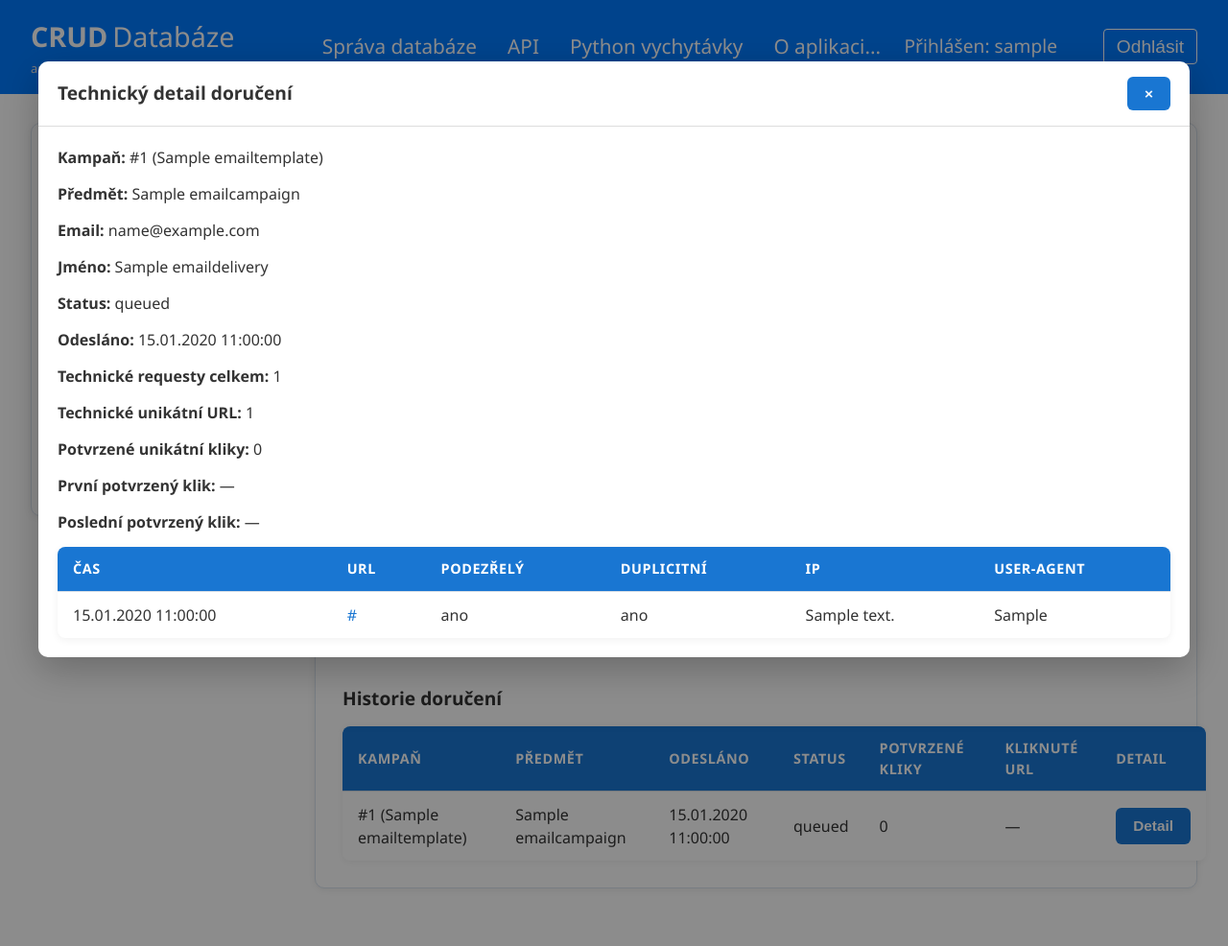
After one commit to HonzaVanek/evidence_webapp, a Django app: page /pojistenci/vychytavky/rozesilac/kontakty/1/ in a window 1280 px wide, after a click on "Detail". The commit adds this page. Shown: the whole page at 96% size. Run offline with Django 4.2, Linux system fonts and the light colour scheme; a user stored in the database is signed in; tables that the repository leaves empty hold one stand-in row (values such as "Sample post").

Commit message:
statistiky na kontaktech + možnost duplikovat šablonu + chybová hláška při pokusu smazat šablonu, která ale je již použitá v nějaké kampani

```diff
--- /dev/null
+++ b/pojistenci/templates/pojistenci/rozesilac/contact_detail.html
@@ -0,0 +1,295 @@
+{% extends "pojistenci/rozesilac/base_rozesilac.html" %}
+
+{% block title %}Rozesílač | Statistiky kontaktu{% endblock title %}
+
+{% block rozesilac_content %}
+<h2>Statistiky kontaktu</h2>
+
+<p>
+  <a href="{% url 'rozesilac_contacts' %}">← Zpět na kontakty</a>
+  |
+  <a href="{% url 'rozesilac_contact_edit' contact.id %}">Upravit kontakt</a>
+</p>
+
+<div class="template-form-row">
+  <p><strong>Jméno:</strong> {{ contact.name }}</p>
+  <p><strong>Oslovení:</strong> {{ contact.salutation|default:"—" }}</p>
+  <p><strong>Email:</strong> {{ contact.email }}</p>
+  <p><strong>Aktivní:</strong> {% if contact.is_active %}Ano{% else %}Ne{% endif %}</p>
+</div>
+
+<div class="template-form-row">
+  <p><strong>Skupiny:</strong>
+    {% for g in contact.groups.all %}
+      <span class="contact-group-badge">{{ g.name }}</span>
+    {% empty %}
+      <span class="muted">—</span>
+    {% endfor %}
+  </p>
+</div>
+
+<div class="template-form-row">
+  <p><strong>Počet doručení:</strong> {{ total_deliveries }}</p>
+  <p><strong>Úspěšně odesláno:</strong> {{ sent_deliveries }}</p>
+  <p><strong>Chybných doručení:</strong> {{ failed_deliveries }}</p>
+</div>
+
+<div class="template-form-row">
+  <p><strong>Kampaně s potvrzeným klikem:</strong> {{ clicked_campaigns_count }}</p>
+  <p><strong>Potvrzené unikátní kliky celkem:</strong> {{ confirmed_unique_click_count_total }}</p>
+  <p><strong>Poslední potvrzený klik:</strong>
+    {% if last_human_click_at %}
+      {{ last_human_click_at|date:"d.m.Y H:i:s" }}
+    {% else %}
+      —
+    {% endif %}
+  </p>
+</div>
+
+<style>
+  .click-modal-overlay {
+    display: none;
+    position: fixed;
+    inset: 0;
+    background: rgba(0, 0, 0, 0.45);
+    z-index: 9999;
+    padding: 24px;
+    overflow-y: auto;
+  }
+
+  .click-modal-window {
+    background: #fff;
+    max-width: 1200px;
+    margin: 40px auto;
+    border-radius: 10px;
+    box-shadow: 0 12px 40px rgba(0, 0, 0, 0.25);
+    overflow: hidden;
+  }
+
+  .click-modal-header {
+    display: flex;
+    justify-content: space-between;
+    align-items: center;
+    padding: 16px 20px;
+    border-bottom: 1px solid #ddd;
+  }
+
+  .click-modal-header h3 {
+    margin: 0;
+  }
+
+  .click-modal-close {
+    border: none;
+    background: transparent;
+    font-size: 28px;
+    line-height: 1;
+    cursor: pointer;
+  }
+
+  .click-modal-body {
+    padding: 20px;
+  }
+
+  .detail-btn {
+    padding: 6px 10px;
+    border: none;
+    border-radius: 6px;
+    cursor: pointer;
+  }
+</style>
+
+<h3>Historie doručení</h3>
+
+{% if deliveries %}
+  <table class="table">
+    <thead>
+      <tr>
+        <th>Kampaň</th>
+        <th>Předmět</th>
+        <th>Odesláno</th>
+        <th>Status</th>
+        <th>Potvrzené kliky</th>
+        <th>Kliknuté URL</th>
+        <th>Detail</th>
+      </tr>
+    </thead>
+    <tbody>
+      {% for d in deliveries %}
+        <tr>
+          <td>
+            #{{ d.campaign.id }}
+            {% if d.campaign.template %}
+              ({{ d.campaign.template.name }})
+            {% endif %}
+          </td>
+          <td>{{ d.campaign.subject }}</td>
+          <td>
+            {% if d.sent_at %}
+              {{ d.sent_at|date:"d.m.Y H:i:s" }}
+            {% else %}
+              —
+            {% endif %}
+          </td>
+          <td>{{ d.status }}</td>
+          <td>{{ d.confirmed_unique_click_count_for_ui }}</td>
+          <td>
+            {% if d.clicked_urls_for_ui %}
+              <ul style="margin: 0; padding-left: 18px;">
+                {% for url in d.clicked_urls_for_ui %}
+                  <li style="margin-bottom: 4px; word-break: break-word;">
+                    <a href="{{ url }}" target="_blank" rel="noopener">{{ url }}</a>
+                  </li>
+                {% endfor %}
+              </ul>
+            {% else %}
+              —
+            {% endif %}
+          </td>
+          <td>
+            {% if d.click_events.all %}
+              <button
+                type="button"
+                class="detail-btn"
+                onclick="openClickModal('click-modal-{{ d.id }}')"
+              >
+                Detail
+              </button>
+            {% else %}
+              —
+            {% endif %}
+          </td>
+        </tr>
+      {% endfor %}
+    </tbody>
+  </table>
+
+  {% for d in deliveries %}
+    <div
+      id="click-modal-{{ d.id }}"
+      class="click-modal-overlay"
+      onclick="closeClickModalOnOverlay(event, 'click-modal-{{ d.id }}')"
+    >
+      <div class="click-modal-window">
+        <div class="click-modal-header">
+          <h3>Technický detail doručení</h3>
+          <button
+            type="button"
+            class="click-modal-close"
+            onclick="closeClickModal('click-modal-{{ d.id }}')"
+          >×</button>
+        </div>
+
+        <div class="click-modal-body">
+          <p>
+            <strong>Kampaň:</strong>
+            #{{ d.campaign.id }}
+            {% if d.campaign.template %}
+              ({{ d.campaign.template.name }})
+            {% endif %}
+          </p>
+          <p><strong>Předmět:</strong> {{ d.campaign.subject }}</p>
+          <p><strong>Email:</strong> {{ d.to_email }}</p>
+          <p><strong>Jméno:</strong> {{ d.to_name|default:"-" }}</p>
+          <p><strong>Status:</strong> {{ d.status }}</p>
+          <p><strong>Odesláno:</strong>
+            {% if d.sent_at %}
+              {{ d.sent_at|date:"d.m.Y H:i:s" }}
+            {% else %}
+              —
+            {% endif %}
+          </p>
+          <p><strong>Technické requesty celkem:</strong> {{ d.click_count }}</p>
+          <p><strong>Technické unikátní URL:</strong> {{ d.unique_click_count }}</p>
+          <p><strong>Potvrzené unikátní kliky:</strong> {{ d.confirmed_unique_click_count_for_ui }}</p>
+          <p><strong>První potvrzený klik:</strong>
+            {% if d.first_human_click_at_for_ui %}
+              {{ d.first_human_click_at_for_ui|date:"d.m.Y H:i:s" }}
+            {% else %}
+              —
+            {% endif %}
+          </p>
+          <p><strong>Poslední potvrzený klik:</strong>
+            {% if d.last_human_click_at_for_ui %}
+              {{ d.last_human_click_at_for_ui|date:"d.m.Y H:i:s" }}
+            {% else %}
+              —
+            {% endif %}
+          </p>
+
+          {% if d.click_events.all %}
+            <table class="table" style="margin-top: 10px;">
+              <thead>
+                <tr>
+                  <th>Čas</th>
+                  <th>URL</th>
+                  <th>Podezřelý</th>
+                  <th>Duplicitní</th>
+                  <th>IP</th>
+                  <th>User-Agent</th>
+                </tr>
+              </thead>
+              <tbody>
+                {% for e in d.click_events.all %}
+                  <tr>
+                    <td>{{ e.created_at|date:"d.m.Y H:i:s" }}</td>
+                    <td style="word-break: break-word;">
+                      <a href="{{ e.original_url }}" target="_blank" rel="noopener">
+                        {{ e.original_url }}
+                      </a>
+                    </td>
+                    <td>{% if e.is_suspected_bot %}ano{% else %}ne{% endif %}</td>
+                    <td>{% if e.is_duplicate %}ano{% else %}ne{% endif %}</td>
+                    <td>{{ e.ip_address|default:"—" }}</td>
+                    <td style="word-break: break-word;">{{ e.user_agent|default:"—" }}</td>
+                  </tr>
+                {% empty %}
+                  <tr>
+                    <td colspan="6">Žádné klik eventy.</td>
+                  </tr>
+                {% endfor %}
+              </tbody>
+            </table>
+          {% else %}
+            <p>Žádné klik eventy.</p>
+          {% endif %}
+        </div>
+      </div>
+    </div>
+  {% endfor %}
+
+  <script>
+    function openClickModal(id) {
+      const modal = document.getElementById(id);
+      if (modal) {
+        modal.style.display = 'block';
+        document.body.style.overflow = 'hidden';
+      }
+    }
+
+    function closeClickModal(id) {
+      const modal = document.getElementById(id);
+      if (modal) {
+        modal.style.display = 'none';
+        document.body.style.overflow = '';
+      }
+    }
+
+    function closeClickModalOnOverlay(event, id) {
+      if (event.target.id === id) {
+        closeClickModal(id);
+      }
+    }
+
+    document.addEventListener('keydown', function (event) {
+      if (event.key === 'Escape') {
+        document.querySelectorAll('.click-modal-overlay').forEach(function(modal) {
+          modal.style.display = 'none';
+        });
+        document.body.style.overflow = '';
+      }
+    });
+  </script>
+{% else %}
+  <p class="muted">Tomuto kontaktu zatím nebyl odeslán žádný email.</p>
+{% endif %}
+{% endblock rozesilac_content %}
--- a/pojistenci/urls.py
+++ b/pojistenci/urls.py
@@ -42,6 +42,7 @@ urlpatterns = [
     path("pojistenci/vychytavky/rozesilac/sablony/", views.rozesilac_templates, name="rozesilac_templates"),
     path("pojistenci/vychytavky/rozesilac/sablony/nova/", views.rozesilac_template_create, name="rozesilac_template_create"),
     path("pojistenci/vychytavky/rozesilac/sablony/<int:template_id>/upravit/", views.rozesilac_template_edit, name="rozesilac_template_edit"),
+    path("pojistenci/vychytavky/rozesilac/sablony/<int:template_id>/duplikovat/", views.rozesilac_template_duplicate, name="rozesilac_template_duplicate"),
     path("pojistenci/vychytavky/rozesilac/sablony/<int:template_id>/smazat/", views.rozesilac_template_delete, name="rozesilac_template_delete"),
     path("pojistenci/vychytavky/rozesilac/kontakty/", views.rozesilac_contacts, name="rozesilac_contacts"),
     path("pojistenci/vychytavky/rozesilac/kontakty/<int:contact_id>/upravit/", views.rozesilac_contact_edit, name="rozesilac_contact_edit"),
@@ -52,4 +53,5 @@ urlpatterns = [
     path("pojistenci/vychytavky/rozesilac/obrazky/", views.rozesilac_images, name="rozesilac_images"),
     path("pojistenci/vychytavky/rozesilac/obrazky/upload/", views.rozesilac_image_upload, name="rozesilac_image_upload"),
     path("pojistenci/vychytavky/rozesilac/unsubscribe/<uuid:token>/", views.unsubscribe_view, name="rozesilac_unsubscribe"),
+    path("pojistenci/vychytavky/rozesilac/kontakty/<int:contact_id>/", views.rozesilac_contact_detail, name="rozesilac_contact_detail"),
 ]
--- a/pojistenci/views.py
+++ b/pojistenci/views.py
@@ -26,6 +26,7 @@ from openpyxl import load_workbook, Workbook
 import requests
 from django.db import transaction, IntegrityError
 from django.db.models import Q, Sum, Count, Exists, OuterRef, Prefetch
+from django.db.models.deletion import ProtectedError
 from django import forms
 from rest_framework import viewsets
 from .serializers import PojistenecSerializer
@@ -1113,12 +1114,50 @@ def rozesilac_template_edit(request, template_id):
 
 
 @staff_member_required
+def rozesilac_template_duplicate(request, template_id):
+    template_obj = get_object_or_404(EmailTemplate, id=template_id)
+
+    if request.method == "POST":
+        base_name = f"{template_obj.name} (kopie)"
+        new_name = base_name
+        counter = 2
+
+        while EmailTemplate.objects.filter(name=new_name).exists():
+            new_name = f"{base_name} {counter}"
+            counter += 1
+
+        new_template = EmailTemplate.objects.create(
+            name=new_name,
+            subject=template_obj.subject,
+            preheader=template_obj.preheader,
+            html_body=template_obj.html_body,
+            text_body=template_obj.text_body,
+        )
+
+        messages.success(request, f'Šablona byla zduplikována jako "{new_template.name}".')
+        return redirect("rozesilac_templates")
+
+    return render(
+        request,
+        "pojistenci/rozesilac/template_duplicate.html",
+        {"template_obj": template_obj},
+    )
+
+
+@staff_member_required
 def rozesilac_template_delete(request, template_id):
     template_obj = get_object_or_404(EmailTemplate, id=template_id)
 
     if request.method == "POST":
-        template_obj.delete()
-        messages.success(request, "Šablona byla smazána.")
+        try:
+            template_obj.delete()
+            messages.success(request, "Šablona byla smazána.")
+        except ProtectedError:
+            messages.error(
+                request,
+                "Tuto šablonu nelze smazat, protože už byla použita v odeslané kampani. "
+                "Potřebujeme, aby historie kampaní zůstala zachována a tohle by nám rozmrdalo ty historické statistiky. Jestli tě existence té šablony sere fakt hodně, napiš mi a nějak to pořešíme :)"
+            )
         return redirect("rozesilac_templates")
 
     return render(
@@ -1240,6 +1279,40 @@ def rozesilac_contacts(request):
     contacts = Contact.objects.prefetch_related("groups").order_by("groups__name", "email").distinct()
     groups = ContactGroup.objects.all()
 
+    # --------------------------------------------------
+    # Statistiky kontaktů pro přehled v seznamu
+    # --------------------------------------------------
+
+    contact_emails = [c.email for c in contacts]
+
+    deliveries_for_contacts = (
+        EmailDelivery.objects
+        .filter(to_email__in=contact_emails)
+        .prefetch_related(
+            Prefetch(
+                "click_events",
+                queryset=EmailClickEvent.objects.order_by("created_at"),
+            )
+        )
+    )
+
+    deliveries_by_email = {}
+    for d in deliveries_for_contacts:
+        deliveries_by_email.setdefault(d.to_email, []).append(d)
+
+    for c in contacts:
+        contact_deliveries = deliveries_by_email.get(c.email, [])
+        c.delivery_count_for_ui = len(contact_deliveries)
+
+        confirmed_unique_click_count = 0
+
+        for d in contact_deliveries:
+            human_events = [e for e in d.click_events.all() if not e.is_suspected_bot]
+            unique_urls = set(e.original_url for e in human_events)
+            confirmed_unique_click_count += len(unique_urls)
+
+        c.confirmed_unique_click_count_for_ui = confirmed_unique_click_count
+
     return render(
         request,
         "pojistenci/rozesilac/contacts_list.html",
@@ -1249,6 +1322,87 @@ def rozesilac_contacts(request):
             "add_form": add_form,
             "import_form": import_form,
             "group_form": group_form,
+        },
+    )
+
+@staff_member_required
+def rozesilac_contact_detail(request, contact_id):
+    contact = get_object_or_404(Contact, id=contact_id)
+
+    human_clicks_subquery = EmailClickEvent.objects.filter(
+        delivery=OuterRef("pk"),
+        is_suspected_bot=False,
+    )
+
+    bot_clicks_subquery = EmailClickEvent.objects.filter(
+        delivery=OuterRef("pk"),
+        is_suspected_bot=True,
+    )
+
+    deliveries = (
+        EmailDelivery.objects
+        .filter(to_email=contact.email)
+        .select_related("campaign", "campaign__template")
+        .order_by("-created_at")
+        .annotate(
+            has_human_like_click=Exists(human_clicks_subquery),
+            has_suspected_bot_click=Exists(bot_clicks_subquery),
+        )
+        .prefetch_related(
+            "campaign__tracked_links",
+            Prefetch(
+                "click_events",
+                queryset=EmailClickEvent.objects.order_by("created_at"),
+            )
+        )
+    )
+
+    total_deliveries = deliveries.count()
+    sent_deliveries = deliveries.filter(status="sent").count()
+    failed_deliveries = deliveries.filter(status="failed").count()
+    clicked_campaigns_count = 0
+    confirmed_unique_click_count_total = 0
+    last_human_click_at = None
+
+    for delivery in deliveries:
+        all_events = list(delivery.click_events.all())
+        human_events = [e for e in all_events if not e.is_suspected_bot]
+
+        unique_urls = []
+        seen_urls = set()
+
+        for e in human_events:
+            if e.original_url not in seen_urls:
+                seen_urls.add(e.original_url)
+                unique_urls.append(e.original_url)
+
+        delivery.human_click_events_for_ui = human_events
+        delivery.clicked_urls_for_ui = unique_urls
+        delivery.confirmed_unique_click_count_for_ui = len(unique_urls)
+        delivery.first_human_click_at_for_ui = human_events[0].created_at if human_events else None
+        delivery.last_human_click_at_for_ui = human_events[-1].created_at if human_events else None
+
+        if unique_urls:
+            clicked_campaigns_count += 1
+            confirmed_unique_click_count_total += len(unique_urls)
+
+        if human_events:
+            candidate_last = human_events[-1].created_at
+            if last_human_click_at is None or candidate_last > last_human_click_at:
+                last_human_click_at = candidate_last
+
+    return render(
+        request,
+        "pojistenci/rozesilac/contact_detail.html",
+        {
+            "contact": contact,
+            "deliveries": deliveries,
+            "total_deliveries": total_deliveries,
+            "sent_deliveries": sent_deliveries,
+            "failed_deliveries": failed_deliveries,
+            "clicked_campaigns_count": clicked_campaigns_count,
+            "confirmed_unique_click_count_total": confirmed_unique_click_count_total,
+            "last_human_click_at": last_human_click_at,
         },
     )
 
```
Also changed, not shown: pojistenci/templates/pojistenci/rozesilac/contacts_list.html (+9 -3 lines), pojistenci/templates/pojistenci/rozesilac/template_duplicate.html (added, +22 -0 lines), pojistenci/templates/pojistenci/rozesilac/templates_list.html (+7 -5 lines).
